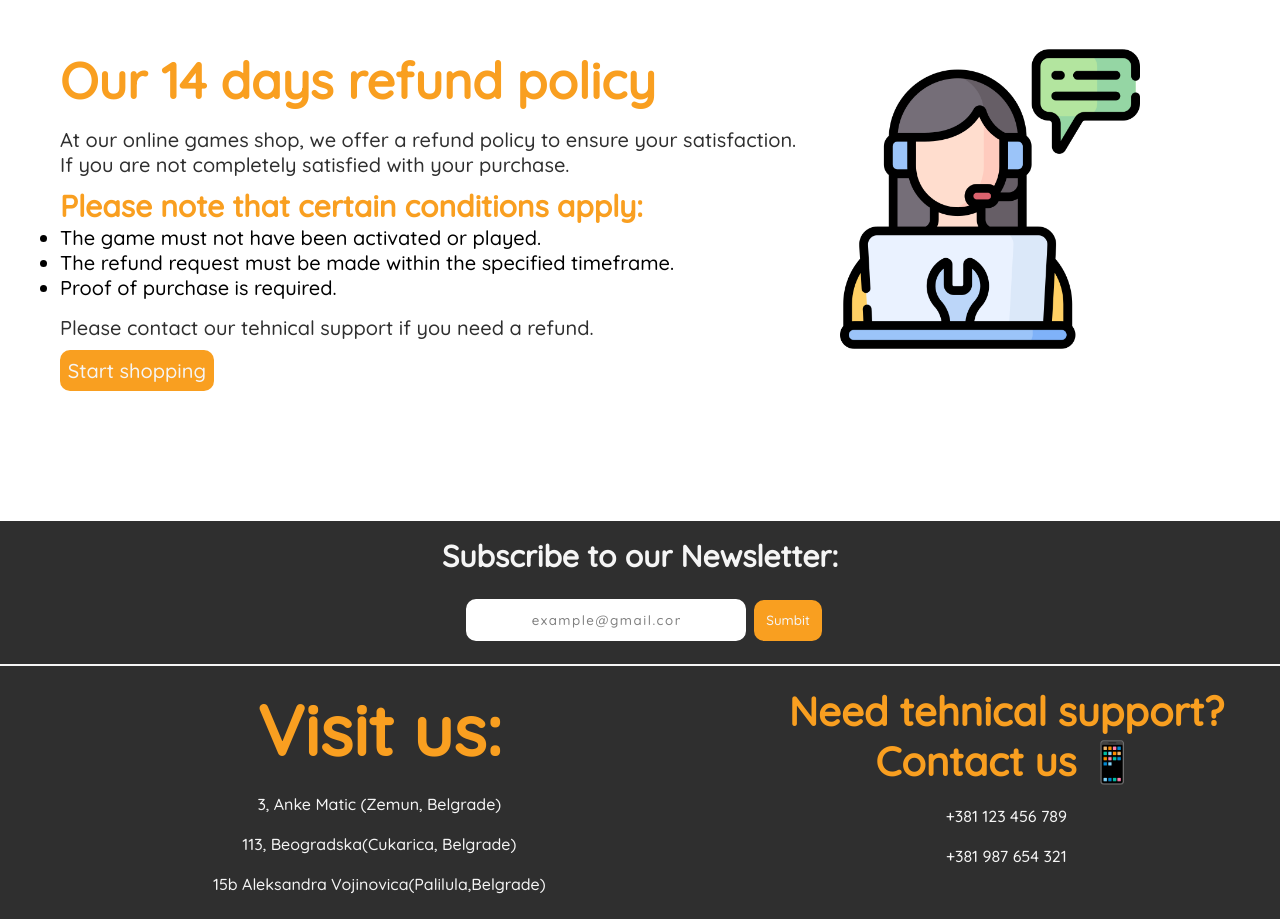
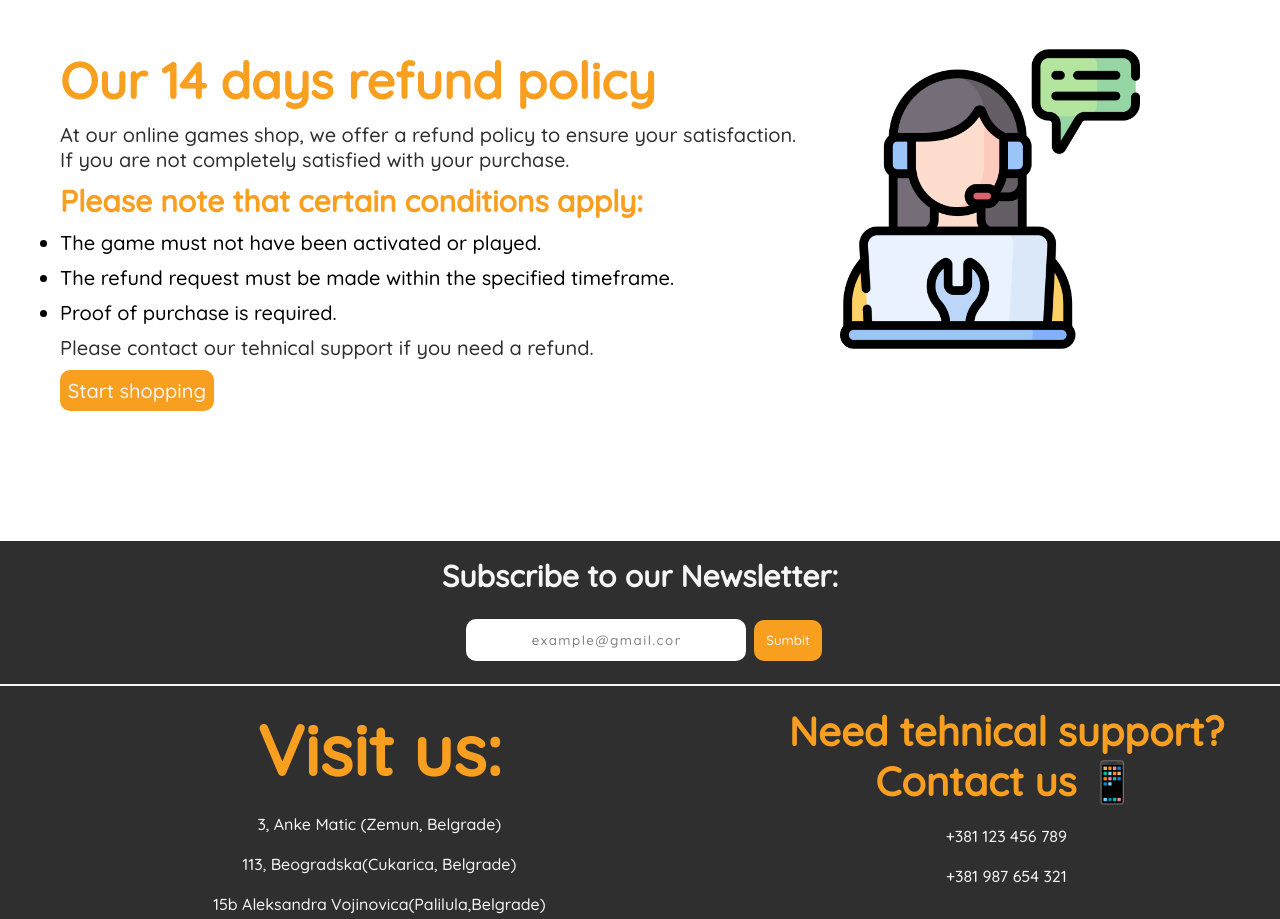
Before and after one commit to Neckezz/easygames, a React (Create React App) app: page / in a window 1280 px wide. Shown: the part 3260-4179 px from the top of the page. Built offline with nearby package versions, Linux system fonts and the light colour scheme; data requests are answered from the project's data file.

Commit message:
Finished styling of refundpolicy component

```diff
--- a/src/index.scss
+++ b/src/index.scss
@@ -359,6 +359,7 @@ $hovered-color:#2f2f2f;
             font-size:30px;
         }
         p,li{
+            margin:10px 0px;
             font-size: 20px;
         }
         button{
```
